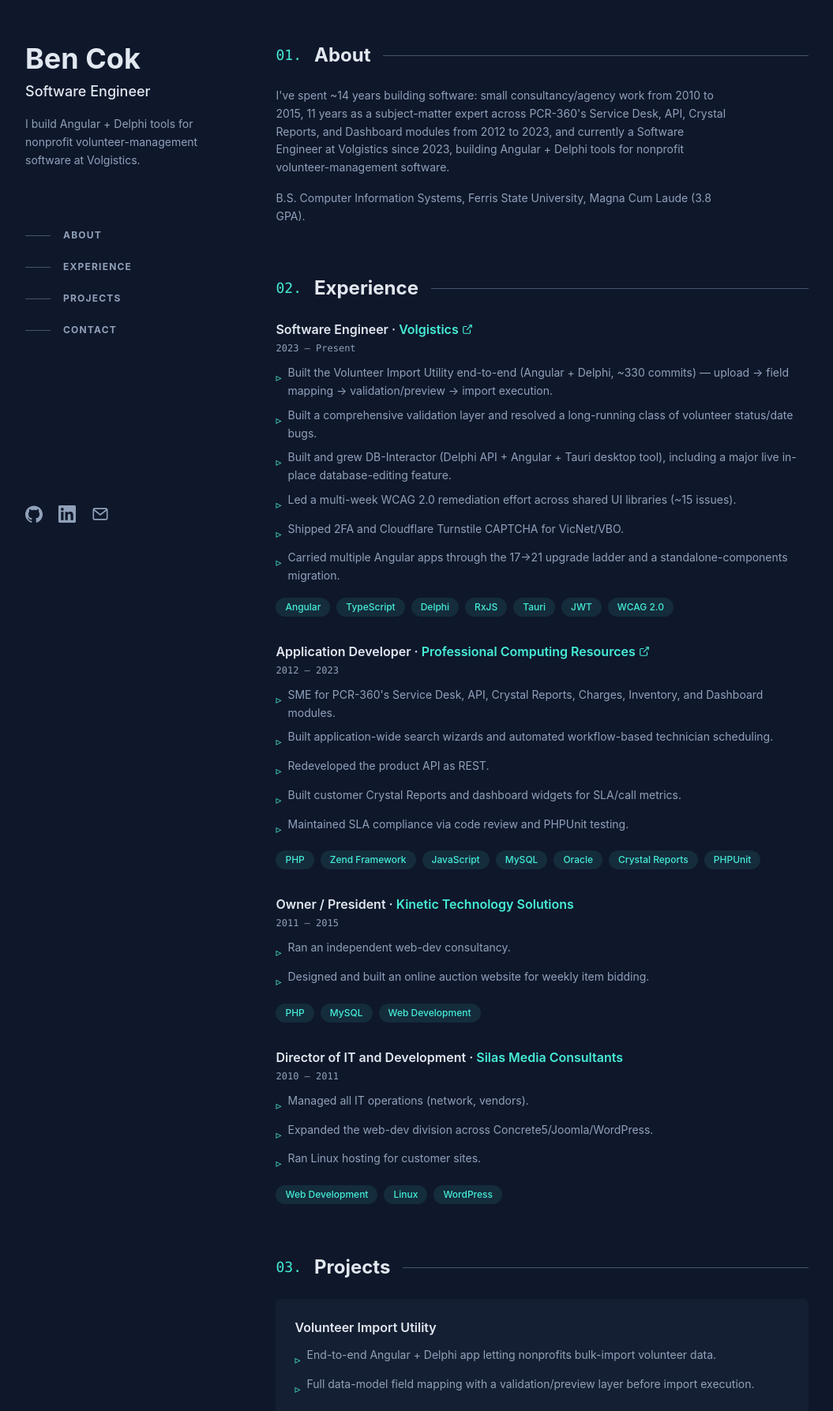
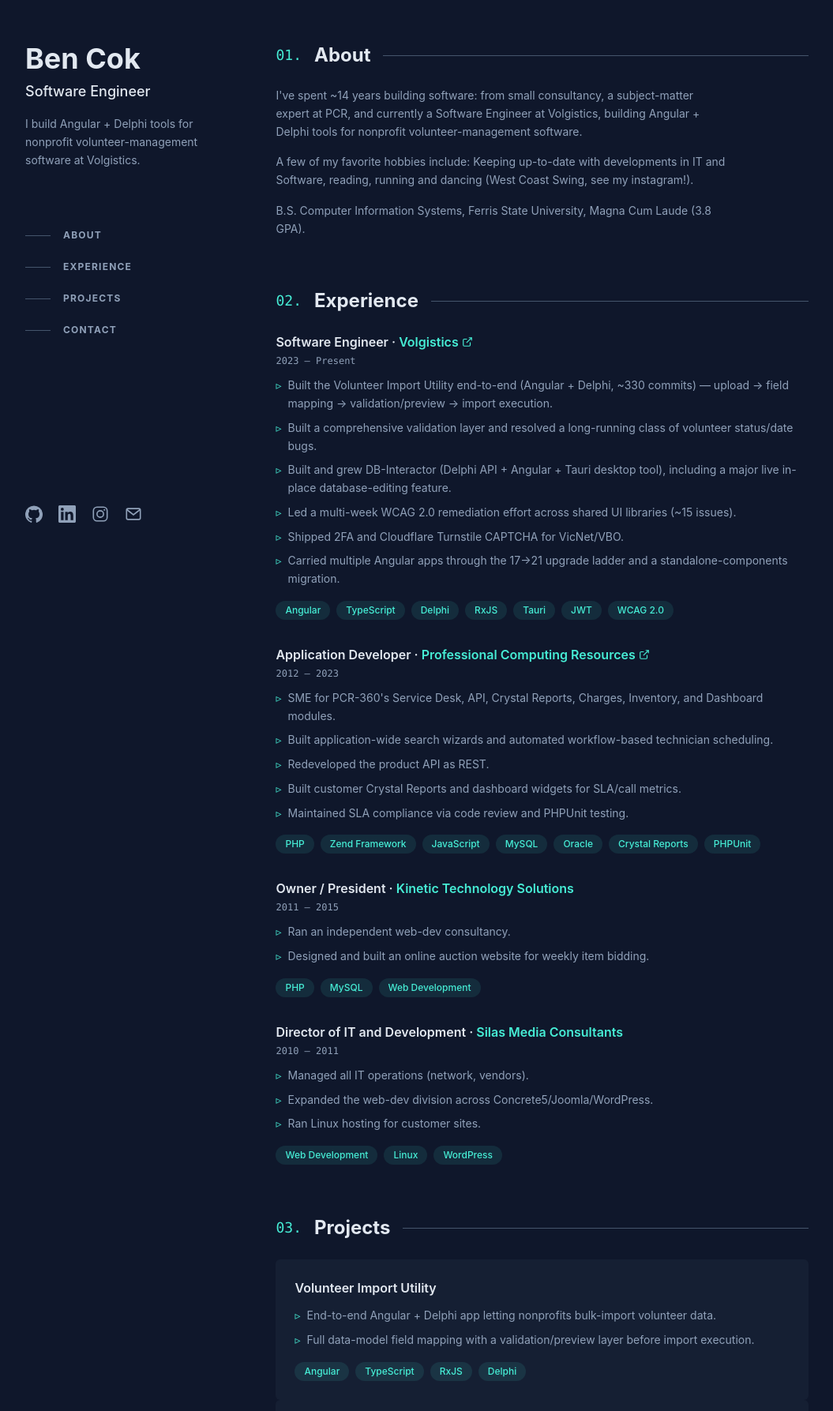
Before and after one commit to StarStuck237/portfolio-website, an Angular app: page / in a window 1280 px wide. Shown: the part 106-1893 px from the top of the page at 79% size, without its empty margins (160-1215 px from the left). Built offline with nearby package versions, Linux system fonts and the light colour scheme.

Commit message:
Fixed bullet point positioning, added instagram link, updated some verbage

```diff
--- a/src/app/core/models/social-link.ts
+++ b/src/app/core/models/social-link.ts
@@ -1,4 +1,4 @@
-export type SocialIcon = 'github' | 'linkedin' | 'email';
+export type SocialIcon = 'github' | 'linkedin' | 'email' | 'instagram';
 
 export interface SocialLink {
   readonly label: string;
--- a/src/app/data/social-links.ts
+++ b/src/app/data/social-links.ts
@@ -3,5 +3,6 @@ import { SocialLink } from '../core/models/social-link';
 export const SOCIAL_LINKS: readonly SocialLink[] = [
   { label: 'GitHub', href: 'https://github.com/StarStuck237', icon: 'github' },
   { label: 'LinkedIn', href: 'https://www.linkedin.com/in/ben-cok-65165119/', icon: 'linkedin' },
+  { label: 'Instagram', href: 'https://www.instagram.com/bendancinalittle/', icon: 'instagram' },
   { label: 'Email', href: 'mailto:bencok@gmail.com', icon: 'email' },
 ];
--- a/src/app/sections/about/about.html
+++ b/src/app/sections/about/about.html
@@ -1,10 +1,12 @@
 <section id="about" appObserveSection aria-labelledby="about-heading" class="mb-8 scroll-mt-16 lg:mb-16">
   <app-section-heading index="01" title="About" headingId="about-heading" />
   <p class="mt-6 max-w-prose text-sm leading-relaxed">
-    I've spent ~14 years building software: small consultancy/agency work from 2010 to 2015,
-    11 years as a subject-matter expert across PCR-360's Service Desk, API, Crystal Reports,
-    and Dashboard modules from 2012 to 2023, and currently a Software Engineer at Volgistics
-    since 2023, building Angular + Delphi tools for nonprofit volunteer-management software.
+    I've spent ~14 years building software: from small consultancy,
+    a subject-matter expert at PCR, and currently a Software Engineer at Volgistics,
+    building Angular + Delphi tools for nonprofit volunteer-management software.
+  </p>
+  <p class="mt-4 max-w-prose text-sm leading-relaxed">
+    A few of my favorite hobbies include: Keeping up-to-date with developments in IT and Software, reading, running and dancing (West Coast Swing, see my instagram!).
   </p>
   <p class="mt-4 max-w-prose text-sm leading-relaxed">
     B.S. Computer Information Systems, Ferris State University, Magna Cum Laude (3.8 GPA).
--- a/src/app/sections/contact/contact.html
+++ b/src/app/sections/contact/contact.html
@@ -6,7 +6,7 @@
 >
   <app-section-heading index="04" title="Contact" headingId="contact-heading" />
   <p class="mt-6 max-w-prose text-sm leading-relaxed">
-    I'm always happy to hear from fellow engineers, nonprofits, or anyone with an interesting
+    I'm always happy to hear from fellow engineers, dancers, or anyone with an interesting
     problem to solve. Feel free to reach out.
   </p>
   <a
--- a/src/app/sections/experience/experience-item/experience-item.html
+++ b/src/app/sections/experience/experience-item/experience-item.html
@@ -37,8 +37,8 @@
   <p class="mt-1 font-mono text-xs text-slate-400">{{ job().dateRange }}</p>
   <ul class="mt-3 space-y-2">
     @for (highlight of job().highlights; track highlight) {
-      <li class="flex gap-2 text-sm leading-relaxed">
-        <span class="mt-1.5 text-teal-300" aria-hidden="true">▹</span>
+      <li class="flex items-baseline gap-2 text-sm leading-relaxed">
+        <span class="text-teal-300" aria-hidden="true">▹</span>
         <span>{{ highlight }}</span>
       </li>
     }
--- a/src/app/sections/projects/project-card/project-card.html
+++ b/src/app/sections/projects/project-card/project-card.html
@@ -2,8 +2,8 @@
   <h3 class="font-semibold text-slate-200">{{ project().name }}</h3>
   <ul class="mt-3 space-y-2">
     @for (highlight of project().highlights; track highlight) {
-      <li class="flex gap-2 text-sm leading-relaxed">
-        <span class="mt-1.5 text-teal-300" aria-hidden="true">▹</span>
+      <li class="flex items-baseline gap-2 text-sm leading-relaxed">
+        <span class="text-teal-300" aria-hidden="true">▹</span>
         <span>{{ highlight }}</span>
       </li>
     }
--- a/src/app/shared/social-links-list/social-links-list.html
+++ b/src/app/shared/social-links-list/social-links-list.html
@@ -35,6 +35,22 @@
               />
             </svg>
           }
+          @case ('instagram') {
+            <svg
+              width="22"
+              height="22"
+              viewBox="0 0 24 24"
+              fill="none"
+              stroke="currentColor"
+              stroke-width="1.75"
+              aria-hidden="true"
+              xmlns="http://www.w3.org/2000/svg"
+            >
+              <rect x="2.5" y="2.5" width="19" height="19" rx="5" />
+              <circle cx="12" cy="12" r="4.5" />
+              <circle cx="17.75" cy="6.25" r="1.15" fill="currentColor" stroke="none" />
+            </svg>
+          }
           @case ('email') {
             <svg
               width="22"
--- a/src/index.html
+++ b/src/index.html
@@ -2,7 +2,7 @@
 <html lang="en">
   <head>
     <meta charset="utf-8" />
-    <title>BencokWebsite</title>
+    <title>Ben Cok</title>
     <base href="/" />
     <meta name="viewport" content="width=device-width, initial-scale=1" />
     <link rel="icon" type="image/x-icon" href="favicon.ico" />
```
